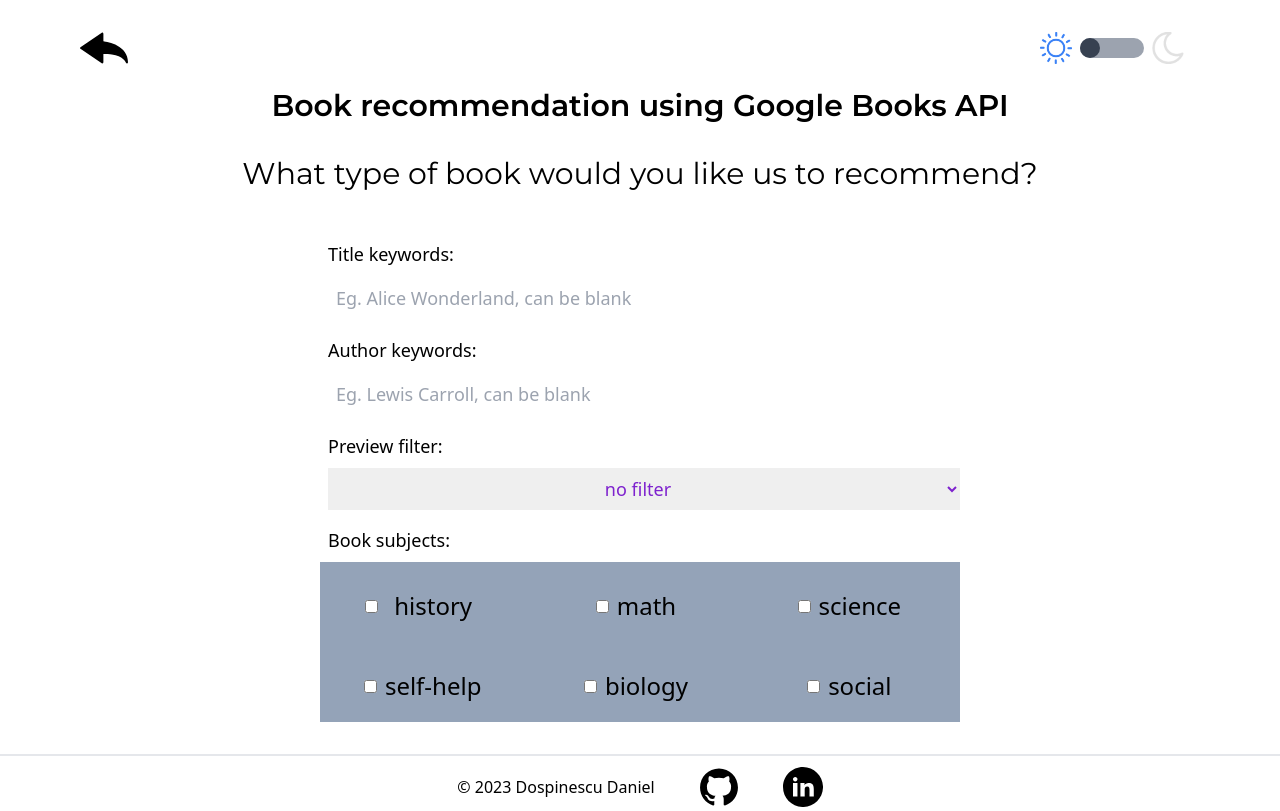
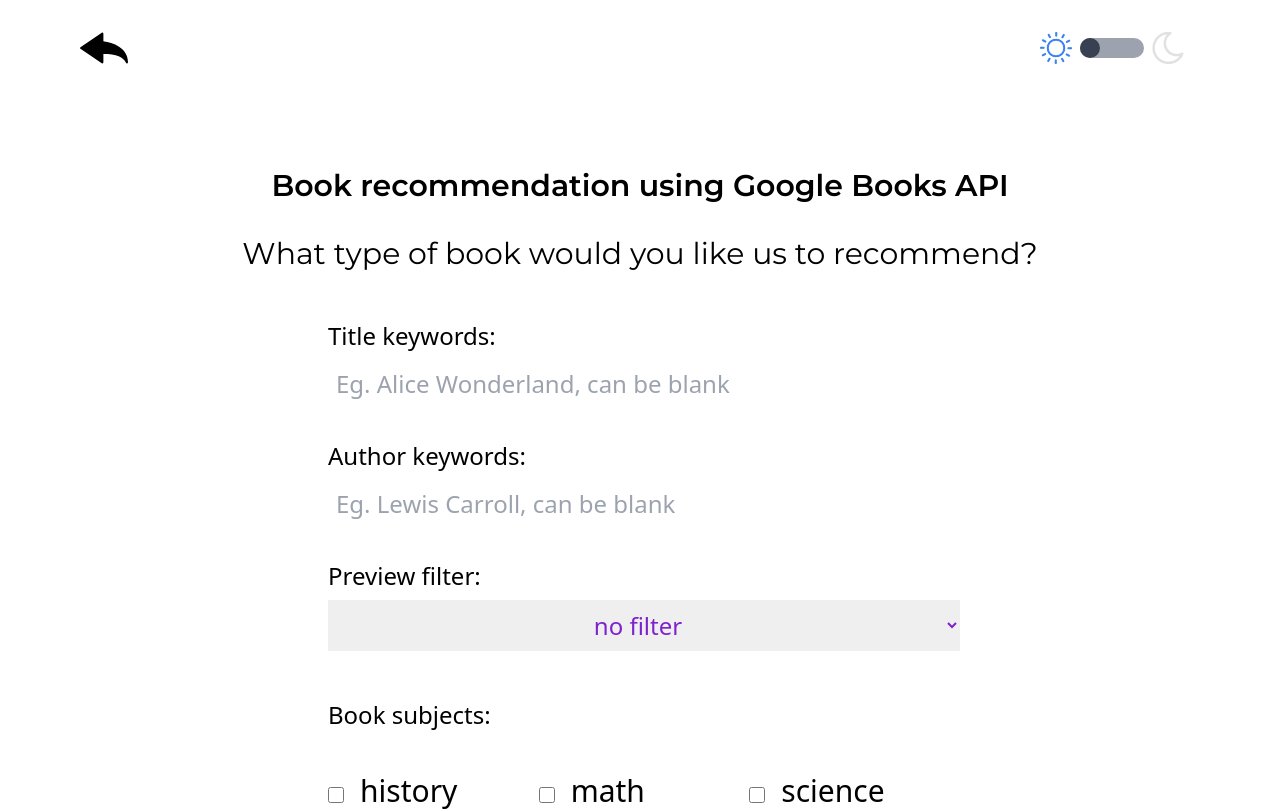
Before and after one commit to dospix/Portfolio-Website-V2, a React (Vite) app in the folder frontend/: page /machine-learning-project in a window 1280 px wide. Shown: the top 811 px of the page. Built offline with nearby package versions, Linux system fonts and the light colour scheme.

Commit message:
Finished ApiProject form structure, needs styling and coding.

```diff
--- a/frontend/src/pages/ApiProject.jsx
+++ b/frontend/src/pages/ApiProject.jsx
@@ -1,91 +1,64 @@
 export default function Homepage() {
+  const bookSubjectsInsideForm = [
+    "history",
+    "math",
+    "science",
+    "self-help",
+    "social"
+  ]
+
+  const bookSubjectsHtmlElements = bookSubjectsInsideForm.map(subject => (
+    <div className="flex items-center">
+      <input
+        type="checkbox"
+        className="w-4 h-4"
+        id={subject}
+        name={subject}
+      />
+      <label className="pb-2 pl-4 text-3xl" htmlFor={subject}>{subject}</label>
+    </div>
+  ))
 
   return (
   <>
-      <div className='2xl:mt-14 lg:mt-4 sm:mt-8 mt-8 text-center'>
+    <div className='mt-24 text-center'>
         <h1 className='text-3xl font-semibold font-Montserrat'>Book recommendation using Google Books API</h1>
     </div>
     <div className='2xl:mt-16 lg:mt-8 sm:mt-6 mt-8 flex flex-col items-center justify-center'>
         <h1 className="text-3xl font-Montserrat">What type of book would you like us to recommend?</h1>
     </div>
     <form className="mx-auto mt-10 w-1/2 flex justify-center flex-col">
-        <label className="p-2 text-lg" htmlFor="titleKeywords">Title keywords:</label>
+      <label className="p-2 text-2xl" htmlFor="titleKeywords">Title keywords:</label>
       <input
         type="text"
-          className="ml-2 mb-2 p-2 text-lg"
+        className="ml-2 mb-6 p-2 text-2xl"
         placeholder='Eg. Alice Wonderland, can be blank'
         id="titleKeywords"
         name="titleKeywords"
       />
-        <label className="p-2 text-lg" htmlFor="authorKeywords">Author keywords:</label>
+      <label className="p-2 text-2xl" htmlFor="authorKeywords">Author keywords:</label>
       <input
         type="text"
-          className="ml-2 mb-2 p-2 text-lg"
+        className="ml-2 mb-6 p-2 text-2xl"
         placeholder='Eg. Lewis Carroll, can be blank'
         id="authorKeywords"
         name="authorKeywords"
       />
-        <label className="p-2 text-lg" htmlFor="previewFilter">Preview filter:</label>
+      <label className="p-2 text-2xl" htmlFor="previewFilter">Preview filter:</label>
       <select
-          className="ml-2 mb-2 p-2 text-lg text-purple-700"
+        className="ml-2 mb-10 p-2 text-2xl text-purple-700"
         id="previewFilter"
         name="previewFilter"
       >
-          <option className="text-center" value="no filter">no filter</option>
-          <option className="text-center" value="partial filter">part of the book must be previewable</option>
-          <option className="text-center" value="full filter">the entire book must be previewable</option>
+        <option className="text-center text-2xl" value="no filter">no filter</option>
+        <option className="text-center text-2xl" value="partial filter">part of the book must be previewable</option>
+        <option className="text-center text-2xl" value="full filter">the entire book must be previewable</option>
       </select>
-        <h1 className="p-2 text-lg">Book subjects:</h1>
-        <div className="grid grid-cols-3 h-40 bg-slate-400">
-          <div className="flex items-center justify-center">
-            <input
-              type="checkbox"
-              id="history"
-              name="history"
-            />
-            <label className="p-4 text-2xl" htmlFor="history">history</label>
+      <h1 className="p-2 text-2xl">Book subjects:</h1>
+      <div className="ml-2 mb-6 h-56 grid grid-cols-3">
+        {bookSubjectsHtmlElements}
       </div>
-          <div className="flex items-center justify-center">
-            <input
-              type="checkbox"
-              id="math"
-              name="math"
-            />
-            <label className="p-2 text-2xl" htmlFor="math">math</label>
-          </div>
-          <div className="flex items-center justify-center">
-            <input
-              type="checkbox"
-              id="science"
-              name="science"
-            />
-            <label className="p-2 text-2xl" htmlFor="science">science</label>
-          </div>
-          <div className="flex items-center justify-center">
-            <input
-              type="checkbox"
-              id="self-help"
-              name="self-help"
-            />
-            <label className="p-2 text-2xl" htmlFor="self-help">self-help</label>
-          </div>
-          <div className="flex items-center justify-center">
-            <input
-              type="checkbox"
-              id="biology"
-              name="biology"
-            />
-            <label className="p-2 text-2xl" htmlFor="biology">biology</label>
-          </div>
-          <div className="flex items-center justify-center">
-            <input
-              type="checkbox"
-              id="social"
-              name="social"
-            />
-            <label className="p-2 text-2xl" htmlFor="social">social</label>
-          </div>
-        </div>
+      <button className="bg-white text-black">Recommend books</button>
     </form>
   </>
     )
```
Lines whose indentation alone changed are shown as unchanged.
